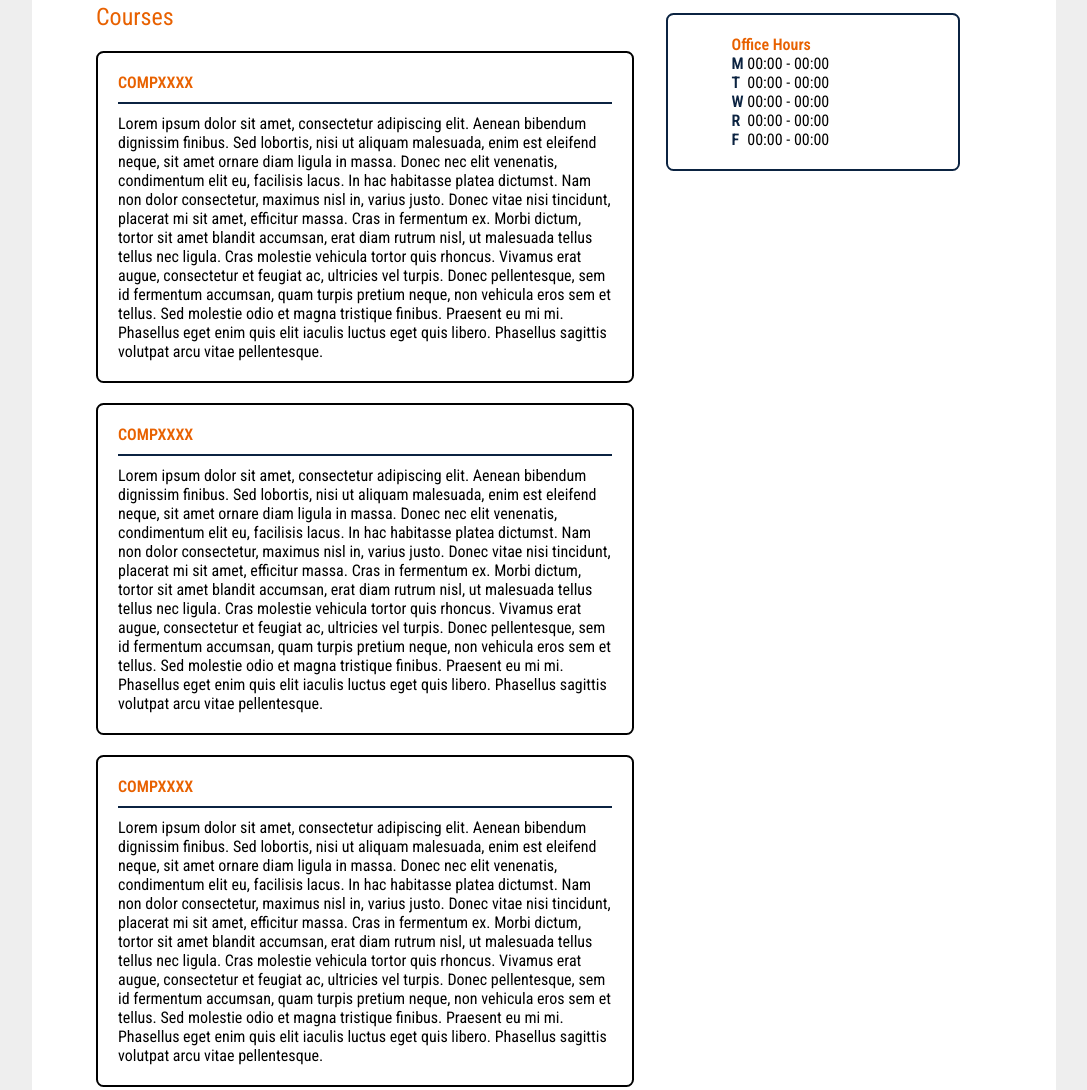
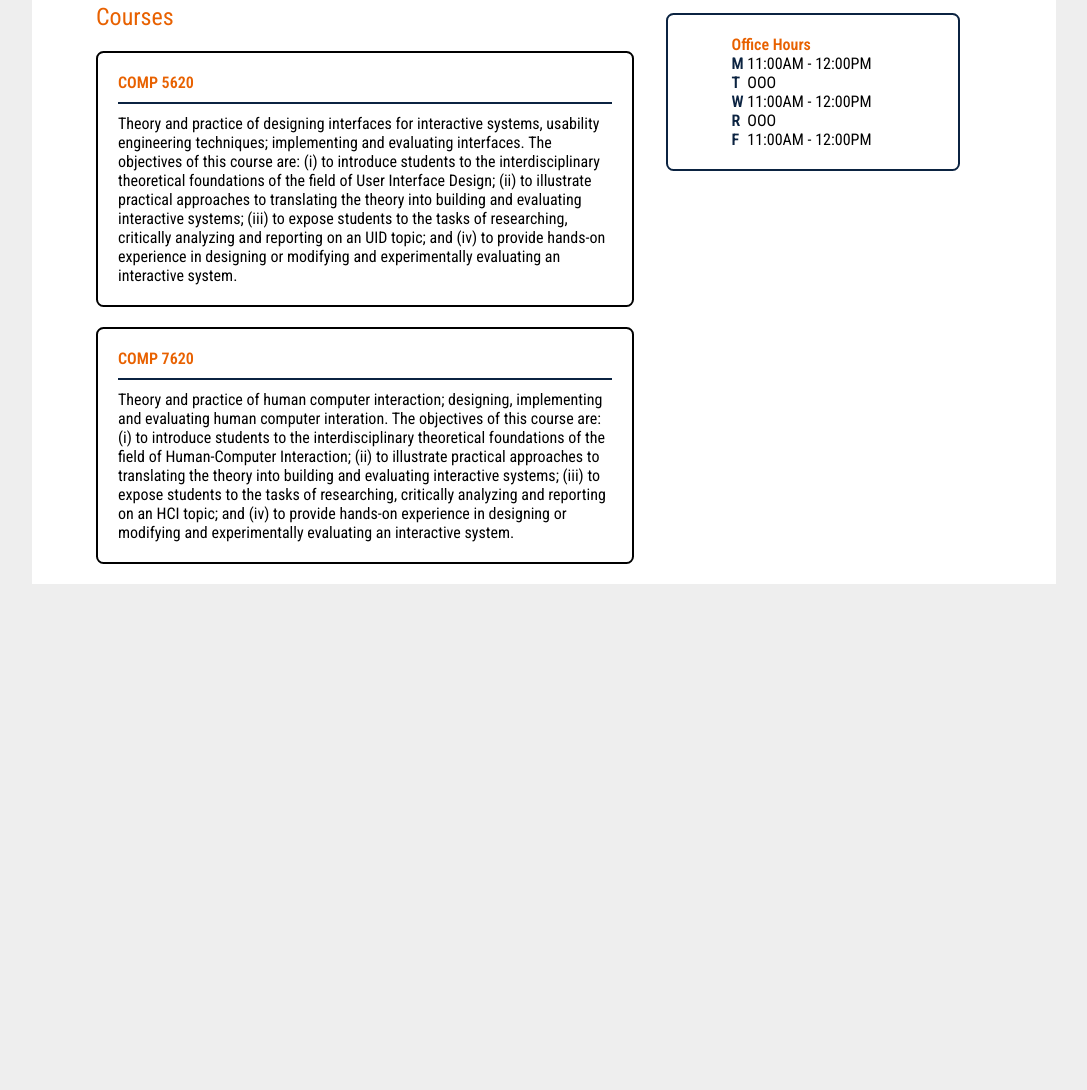
Before and after one commit to calebtnorth/comp5620-website, a plain HTML site: page courses/index.html in a window 1280 px wide. Shown: the part 234-1324 px from the top of the page, without its empty margins (96-1183 px from the left). After the commit the page ends 818 px from the top, so only its background shows below. Drawn offline with Linux system fonts and the light colour scheme.

Commit message:
Updated courses

```diff
--- a/courses/index.html
+++ b/courses/index.html
@@ -70,32 +70,26 @@
                 <div class="courses-entry">
 
                     <div class="courses-entry-title">
-                        COMPXXXX
+                        COMP 5620
                     </div>
                     <div class="courses-entry-desc">
-                        Lorem ipsum dolor sit amet, consectetur adipiscing elit. Aenean bibendum dignissim finibus. Sed lobortis, nisi ut aliquam malesuada, enim est eleifend neque, sit amet ornare diam ligula in massa. Donec nec elit venenatis, condimentum elit eu, facilisis lacus. In hac habitasse platea dictumst. Nam non dolor consectetur, maximus nisl in, varius justo. Donec vitae nisi tincidunt, placerat mi sit amet, efficitur massa. Cras in fermentum ex. Morbi dictum, tortor sit amet blandit accumsan, erat diam rutrum nisl, ut malesuada tellus tellus nec ligula. Cras molestie vehicula tortor quis rhoncus. Vivamus erat augue, consectetur et feugiat ac, ultricies vel turpis. Donec pellentesque, sem id fermentum accumsan, quam turpis pretium neque, non vehicula eros sem et tellus. Sed molestie odio et magna tristique finibus. Praesent eu mi mi. Phasellus eget enim quis elit iaculis luctus eget quis libero. Phasellus sagittis volutpat arcu vitae pellentesque.
+                        Theory and practice of designing interfaces for interactive systems, usability engineering
+                        techniques; implementing and evaluating interfaces. The objectives of this course are: (i) to
+                        introduce students to the interdisciplinary theoretical foundations of the field of User Interface
+                        Design; (ii) to illustrate practical approaches to translating the theory into building and
+                        evaluating interactive systems; (iii) to expose students to the tasks of researching, critically
+                        analyzing and reporting on an UID topic; and (iv) to provide hands-on experience in designing or
+                        modifying and experimentally evaluating an interactive system.
                     </div>
-
                 </div>
 
                 <div class="courses-entry">
 
                     <div class="courses-entry-title">
-                        COMPXXXX
+                        COMP 7620
                     </div>
                     <div class="courses-entry-desc">
-                        Lorem ipsum dolor sit amet, consectetur adipiscing elit. Aenean bibendum dignissim finibus. Sed lobortis, nisi ut aliquam malesuada, enim est eleifend neque, sit amet ornare diam ligula in massa. Donec nec elit venenatis, condimentum elit eu, facilisis lacus. In hac habitasse platea dictumst. Nam non dolor consectetur, maximus nisl in, varius justo. Donec vitae nisi tincidunt, placerat mi sit amet, efficitur massa. Cras in fermentum ex. Morbi dictum, tortor sit amet blandit accumsan, erat diam rutrum nisl, ut malesuada tellus tellus nec ligula. Cras molestie vehicula tortor quis rhoncus. Vivamus erat augue, consectetur et feugiat ac, ultricies vel turpis. Donec pellentesque, sem id fermentum accumsan, quam turpis pretium neque, non vehicula eros sem et tellus. Sed molestie odio et magna tristique finibus. Praesent eu mi mi. Phasellus eget enim quis elit iaculis luctus eget quis libero. Phasellus sagittis volutpat arcu vitae pellentesque.
-                    </div>
-
-                </div>
-
-                                <div class="courses-entry">
-
-                    <div class="courses-entry-title">
-                        COMPXXXX
-                    </div>
-                    <div class="courses-entry-desc">
-                        Lorem ipsum dolor sit amet, consectetur adipiscing elit. Aenean bibendum dignissim finibus. Sed lobortis, nisi ut aliquam malesuada, enim est eleifend neque, sit amet ornare diam ligula in massa. Donec nec elit venenatis, condimentum elit eu, facilisis lacus. In hac habitasse platea dictumst. Nam non dolor consectetur, maximus nisl in, varius justo. Donec vitae nisi tincidunt, placerat mi sit amet, efficitur massa. Cras in fermentum ex. Morbi dictum, tortor sit amet blandit accumsan, erat diam rutrum nisl, ut malesuada tellus tellus nec ligula. Cras molestie vehicula tortor quis rhoncus. Vivamus erat augue, consectetur et feugiat ac, ultricies vel turpis. Donec pellentesque, sem id fermentum accumsan, quam turpis pretium neque, non vehicula eros sem et tellus. Sed molestie odio et magna tristique finibus. Praesent eu mi mi. Phasellus eget enim quis elit iaculis luctus eget quis libero. Phasellus sagittis volutpat arcu vitae pellentesque.
+                        Theory and practice of human computer interaction; designing, implementing and evaluating human computer interation. The objectives of this course are: (i) to introduce students to the interdisciplinary theoretical foundations of the field of Human-Computer Interaction; (ii) to illustrate practical approaches to translating the theory into building and evaluating interactive systems; (iii) to expose students to the tasks of researching, critically analyzing and reporting on an HCI topic; and (iv) to provide hands-on experience in designing or modifying and experimentally evaluating an interactive system.
                     </div>
 
                 </div>
@@ -105,11 +99,11 @@
             <div id="office-hours">
 
                 <p id="office-hours-title">Office Hours</p>
-                <p class="office-hours-entry"><span class="day">M</span> 00:00 - 00:00</p>
-                <p class="office-hours-entry"><span class="day">T</span> 00:00 - 00:00</p>
-                <p class="office-hours-entry"><span class="day">W</span> 00:00 - 00:00</p>
-                <p class="office-hours-entry"><span class="day">R</span> 00:00 - 00:00</p>
-                <p class="office-hours-entry"><span class="day">F</span> 00:00 - 00:00</p>
+                <p class="office-hours-entry"><span class="day">M</span> 11:00AM - 12:00PM</p>
+                <p class="office-hours-entry"><span class="day">T</span> OOO</p>
+                <p class="office-hours-entry"><span class="day">W</span> 11:00AM - 12:00PM</p>
+                <p class="office-hours-entry"><span class="day">R</span> OOO</p>
+                <p class="office-hours-entry"><span class="day">F</span> 11:00AM - 12:00PM</p>
 
             </div>
 
```
